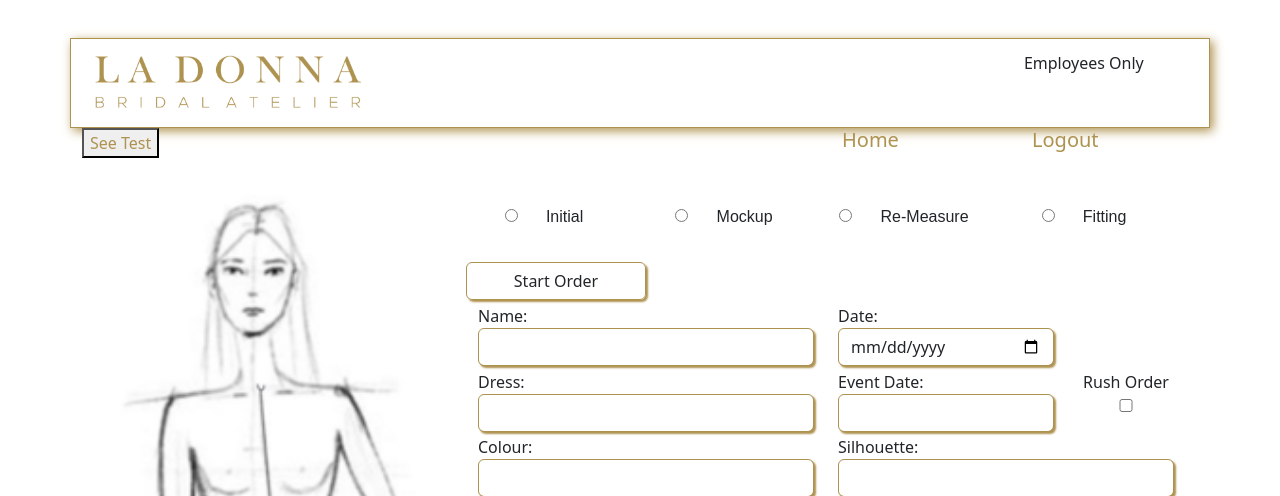
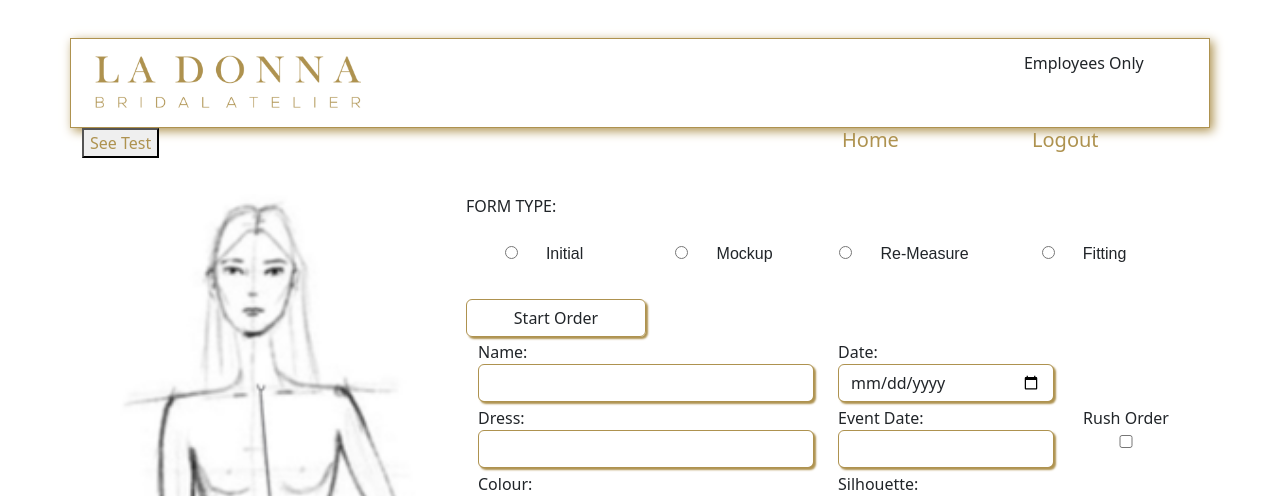
Before and after one commit to NoorMusheer/La_Donna_solo_project, a Flask app: page /measurements_page in a window 1280 px wide. Shown: the top 496 px of the page. Run offline with Flask 2, Linux system fonts and the light colour scheme.

Commit message:
updated db tables

```diff
--- a/La_Donna/flask_app/templates/test_pages/order_add_test.html
+++ b/La_Donna/flask_app/templates/test_pages/order_add_test.html
@@ -25,6 +25,7 @@
             <div class="row main-body-row">
                 <div class="col-4"><img src="/static/imgs/design_template.png" alt="Design Template" style="width:100%; height:auto;"></div> <!-- START & END COLUMN 1 for Main Body Row-->
                 <div class="col-8">
+                    <p>FORM TYPE: </p>
                     <form action="/order_add" id="order_form" method="POST">
                         <div class="row order_form_row">
                             <div class="o_form_col col-3">
```
Also changed, not shown: 2 other files.
